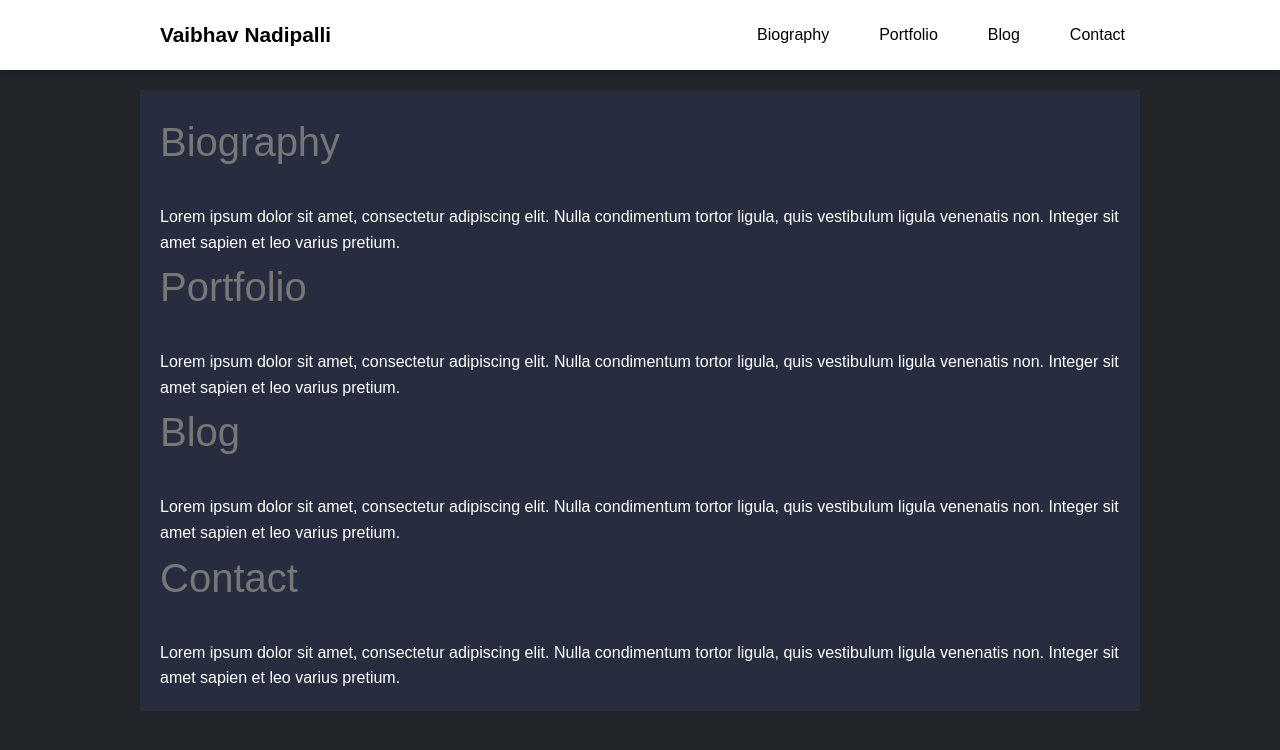
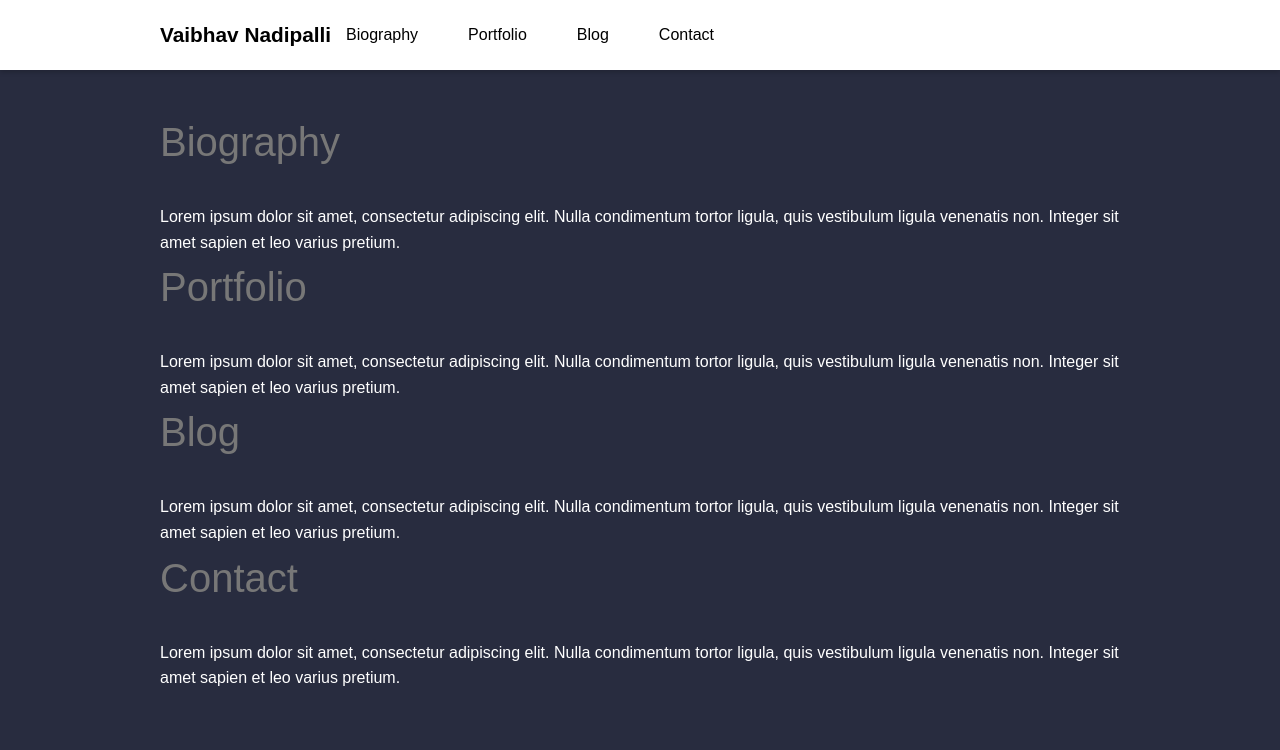
Before and after one commit to Vaibhav-Nadipalli/vaibhav-nadipalli.github.io, a Jekyll site: the page built from index.markdown, in a window 1280 px wide. Shown: the top 750 px of the page. Built offline with Jekyll 4.4.1, drawn with Linux system fonts in a browser that asks for light colours.

Commit message:
Update styles.css

```diff
--- a/assets/css/styles.css
+++ b/assets/css/styles.css
@@ -9,7 +9,7 @@
 body {
     font-family: Arial, sans-serif;
     line-height: 1.6;
-    background-color: #212529; /* Dark navy background */
+    background-color: #282c3f; /* Dark navy background */
     color: #fff;
     margin: 0;
     padding: 0;
@@ -27,14 +27,14 @@
     box-shadow: 0 2px 5px rgba(0,0,0,0.2);
     height: 70px; /* Increased height of header */
     display: flex;
-    justify-content: center; /* Center content horizontally */
+    justify-content: space-between; /* Distribute items evenly */
     align-items: center; /* Center content vertically */
 }
 
 .nav-container {
     display: flex;
     align-items: center; /* Align items vertically */
-    justify-content: space-between; /* Distribute items evenly */
+    justify-content: flex-start; /* Align items to the left */
     width: 100%;
     max-width: 1000px; /* Adjusted max-width */
     margin: 0 auto; /* Center nav-container horizontally */
@@ -45,7 +45,7 @@
     color: #000;
     margin: 0;
     padding: 0;
-    margin-left: 20px;
+    margin-left: 20px; /* Left margin for Vaibhav Nadipalli */
 }
 
 .nav-title a {
@@ -121,10 +121,6 @@
     .nav-toggle-label {
         display: none;
     }
-
-    .nav-menu {
-        display: flex !important; /* Ensure nav links are always visible on desktop */
-    }
 }
 
 /* Main content area */
@@ -136,17 +132,26 @@
     color: #fff;
 }
 
+.section-container {
+    display: grid;
+    grid-template-columns: auto; /* Single column layout */
+    grid-gap: 50px; /* Increased gap between sections */
+    align-items: start;
+}
+
 .section-title {
     font-family: 'Montserrat', sans-serif; /* Montserrat font with sans-serif fallback */
     font-weight: normal; /* Ensure not bold */
     font-size: 2.5em; /* Increased font size by 5 */
     margin-bottom: 30px; /* Increased margin around the title */
     color: #777; /* Grey color */
+    grid-column: 1; /* Place the heading in the first column */
 }
 
 .section-content {
     font-size: 1em;
     line-height: 1.8; /* Increased line height for readability */
+    grid-column: 2; /* Place the content in the second column */
     padding-left: 20px; /* Increased padding to push content to the right */
 }
 
@@ -196,6 +201,11 @@
         margin-top: 75px; /* Adjusted margin to compensate for adjusted header height */
     }
 
+    .section-container {
+        display: flex;
+        flex-direction: column;
+    }
+
     .section-title, .section-content {
         width: 100%;
     }
```
